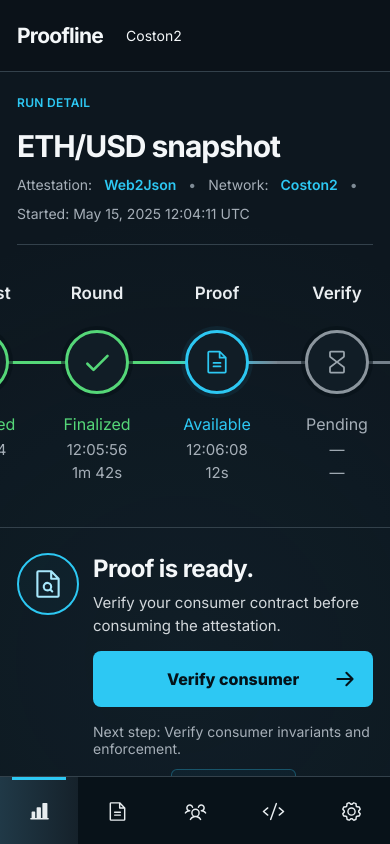
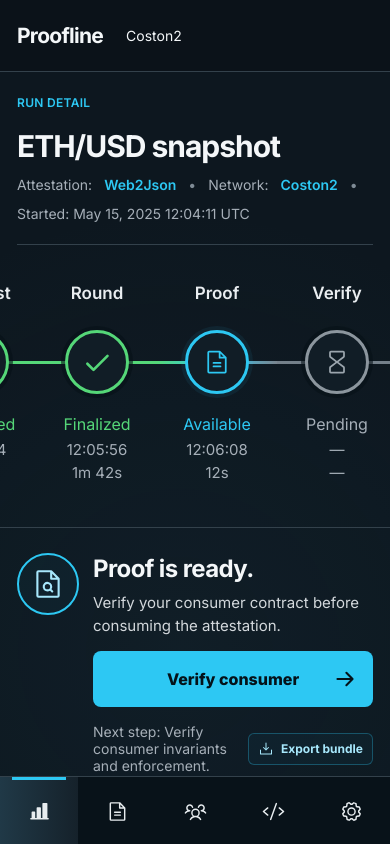
Before and after one commit to MarsherSusanin/Orivra, a React (Vite) app: page / in a window 390 px wide. Shown: the top 844 px of the page. Built offline with nearby package versions, Linux system fonts and the light colour scheme; no server answers.

Commit message:
fix(web): keep mobile run actions above navigation

```diff
--- a/src/styles.css
+++ b/src/styles.css
@@ -1304,10 +1304,6 @@ a {
     font-size: 14px;
   }
 
-  .action-footer {
-    flex-direction: column;
-  }
-
   .timeline-scroller {
     margin-inline: -17px;
     padding-inline: 17px;
```
